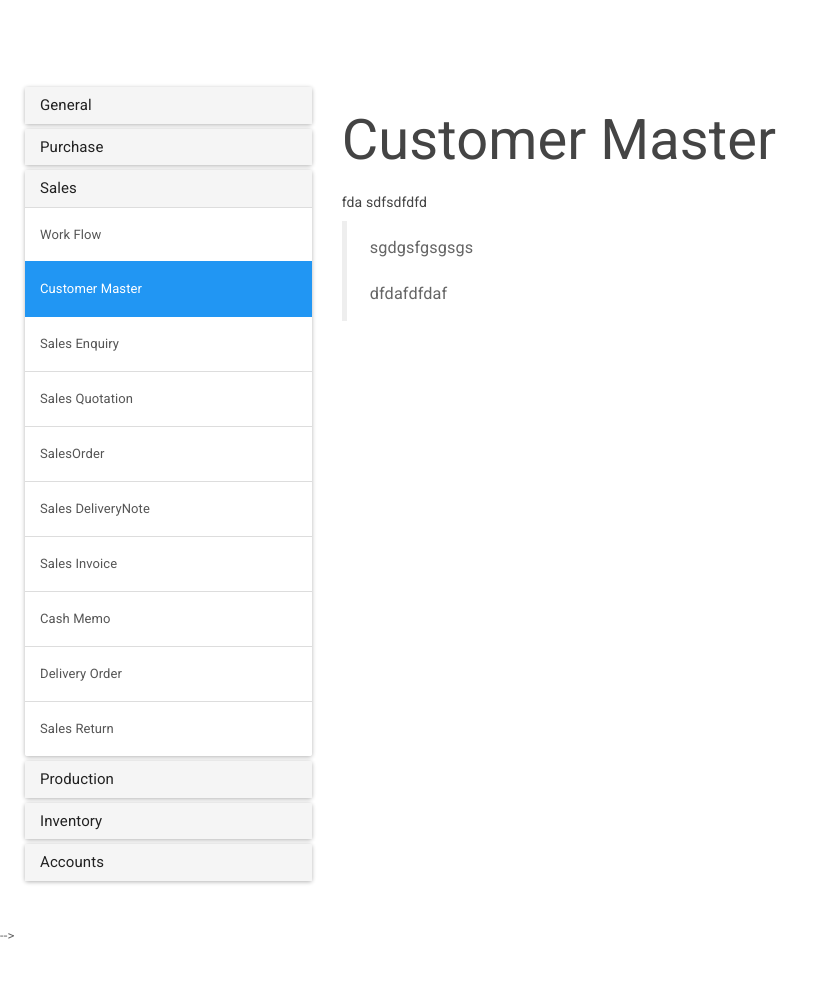
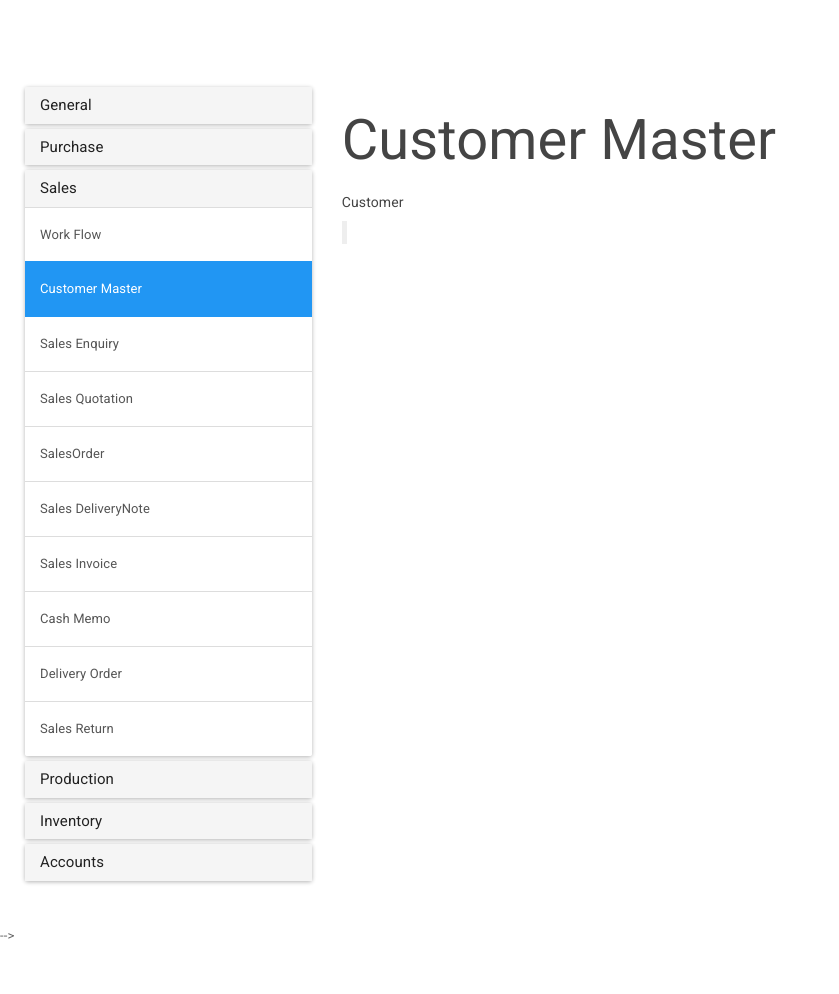
Before and after one commit to epimonoserpsolutions/epimonoserpsolutions.github.io, a Jekyll site: the page built from _docs/Customer.md, in a window 1280 px wide. Shown: the whole page, without its empty margins (0-839 px from the left). Built offline with Jekyll 4.4.1, drawn with Linux system fonts in a browser that asks for light colours.

Commit message:
20-Nov-2023

```diff
--- a/_docs/Customer.md
+++ b/_docs/Customer.md
@@ -5,10 +5,8 @@ permalink: /docs/Customer/
 
 
 
-###### fda sdfsdfdfd
+###### Customer
 
-> sgdgsfgsgsgs
->
-> dfdafdfdaf
 >
 >
+>
```
